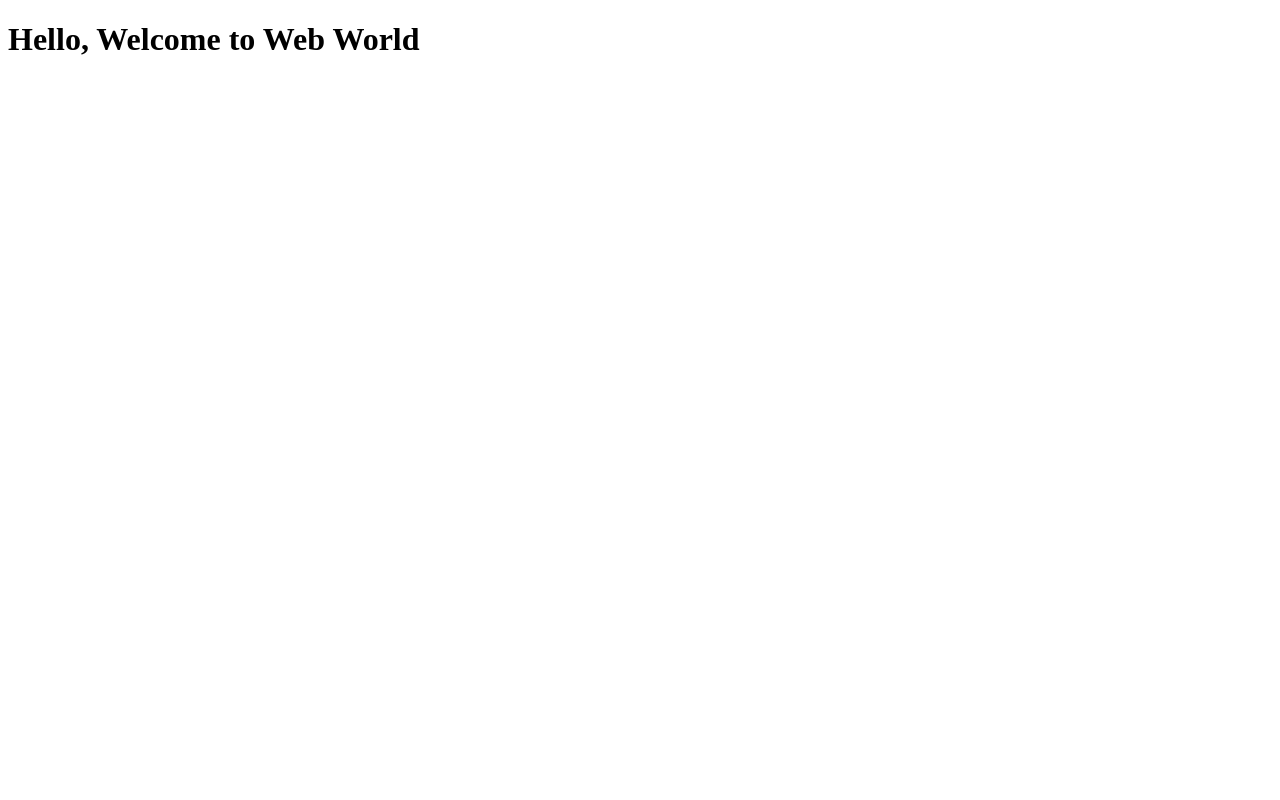
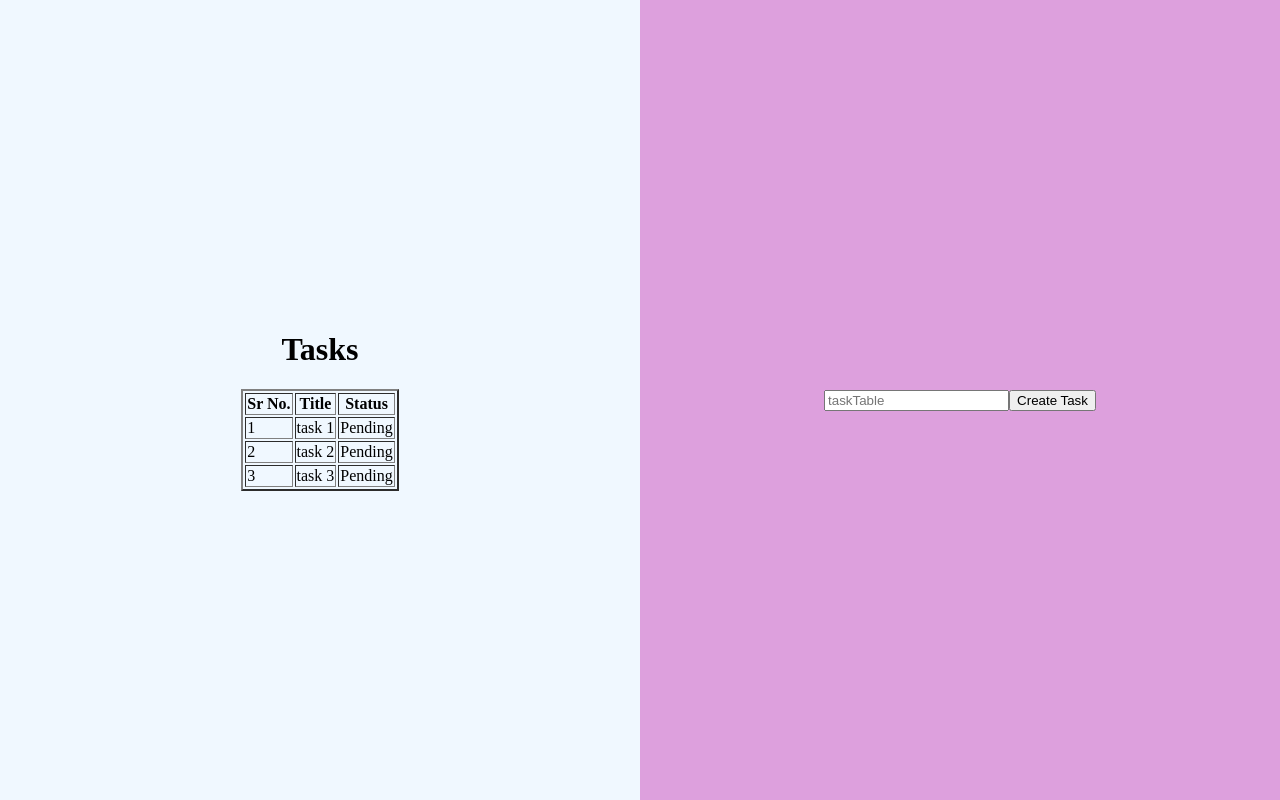
Before and after one commit to Peeyush415/Simple-Projects, a plain HTML site: page index.html in a window 1280 px wide. Drawn offline with Linux system fonts and the light colour scheme.

Commit message:
simple todo with vanilla js

```diff
--- a/index.html
+++ b/index.html
@@ -4,8 +4,26 @@
     <meta charset="UTF-8">
     <meta name="viewport" content="width=device-width, initial-scale=1.0">
     <title>Document</title>
+    <link rel="stylesheet" href="style.css">
 </head>
 <body>
-    <h1>Hello, Welcome to Web World</h1>
+    <main>
+        <div class="left">
+            <h1>Tasks</h1>
+            <table border="2" id="taskTable">
+                <tr>
+                    <th>Sr No.</th>
+                    <th>Title</th>
+                    <th>Status</th>
+                </tr>
+            </table>
+        </div>
+
+        <div class="right">
+            <input type="text" id="task" placeholder="taskTable">
+            <button id="create-task">Create Task</button>
+        </div>
+    </main>
+    <script src="index.js"></script>
 </body>
 </html>
--- /dev/null
+++ b/index.js
@@ -0,0 +1,65 @@
+let tasks = [
+    {
+        title:"task 1",
+        status:"Pending",
+    },
+    {
+        title:"task 2",
+        status:"Pending",
+    },
+    {
+        title:"task 3",
+        status:"Pending",
+    }
+
+];
+
+const createTaskBtn = document.getElementById('create-task');
+const newTask = document.getElementById("task");
+
+function addTask(task) {
+    tasks.push(task);
+    updateTaskTable();
+}
+
+function clearTable() {
+    var table = document.getElementById('taskTable');
+    while(table.rows.length > 1) {
+        table.deleteRow(1);
+    }
+}
+
+function updateTaskTable(){
+    clearTable();
+
+    var table = document.getElementById('taskTable');
+
+    tasks.forEach((task, index) =>{
+        const row = table.insertRow();
+        const srNoCell = row.insertCell();
+        const titleCell = row.insertCell();
+        const statusCell = row.insertCell();
+
+        srNoCell.textContent = index + 1;
+        titleCell.textContent = task.title;
+        statusCell.textContent = task.status;
+    });
+
+    resetInputField();
+}
+
+function resetInputField() {
+    newTask.value = '';
+}
+
+createTaskBtn.addEventListener("click", () => {
+    // console.log(newTask.value);
+    let task = {
+        title:newTask.value.trim(),
+        status:"Pending"
+    };
+    addTask(task);
+});
+
+window.addEventListener('load', updateTaskTable);
+// console.log(tasks);
--- /dev/null
+++ b/style.css
@@ -0,0 +1,30 @@
+body, html {
+    height: 100%;
+    margin: 0;
+    padding: 0;
+}
+
+main {
+    display: flex;
+    height: 100%;
+    justify-content: center;
+    align-items: center;
+}
+
+.left, .right {
+    flex: 1;
+    display: flex;
+    justify-content: center;
+    align-items: center;
+}
+
+.left {
+    background-color: aliceblue;
+    height: 100%;
+    flex-direction: column;
+}
+
+.right {
+    background-color: plum;
+    height: 100%;
+}
```
Also changed, not shown: 1 other file.
